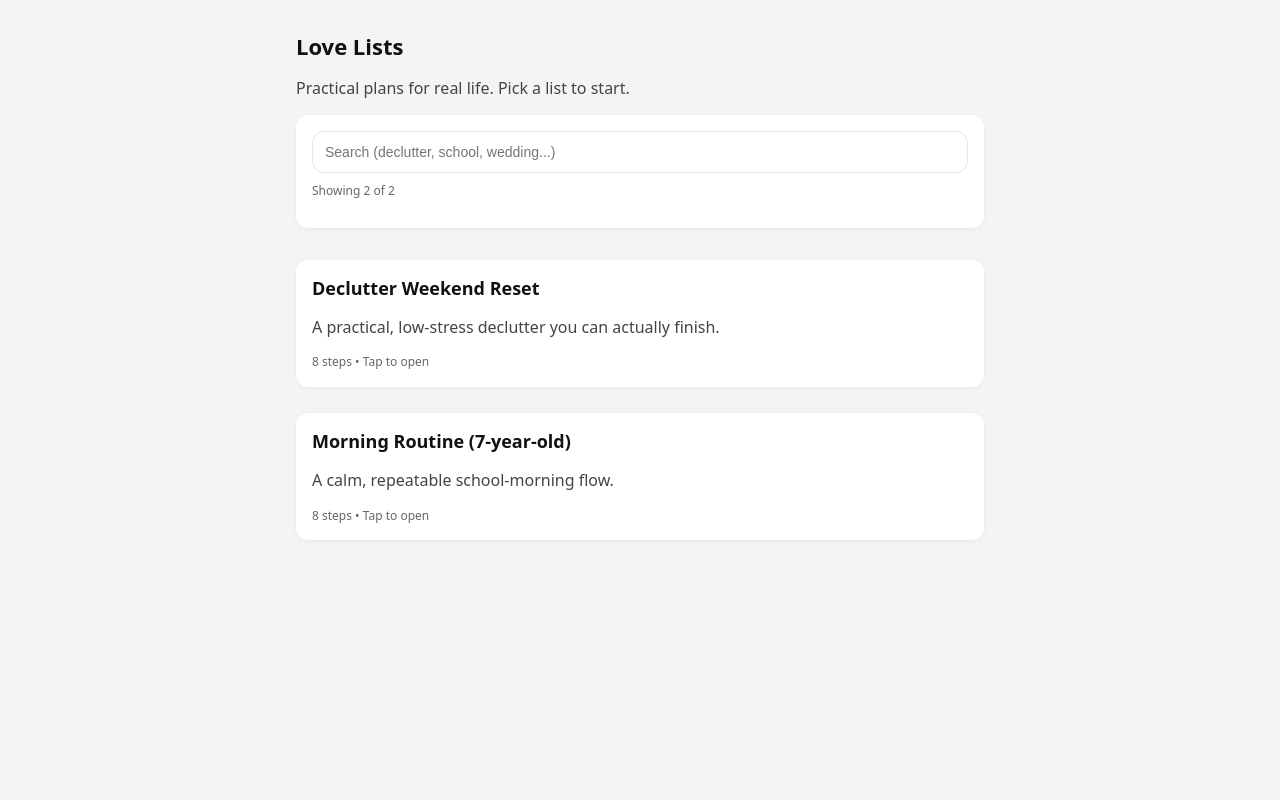
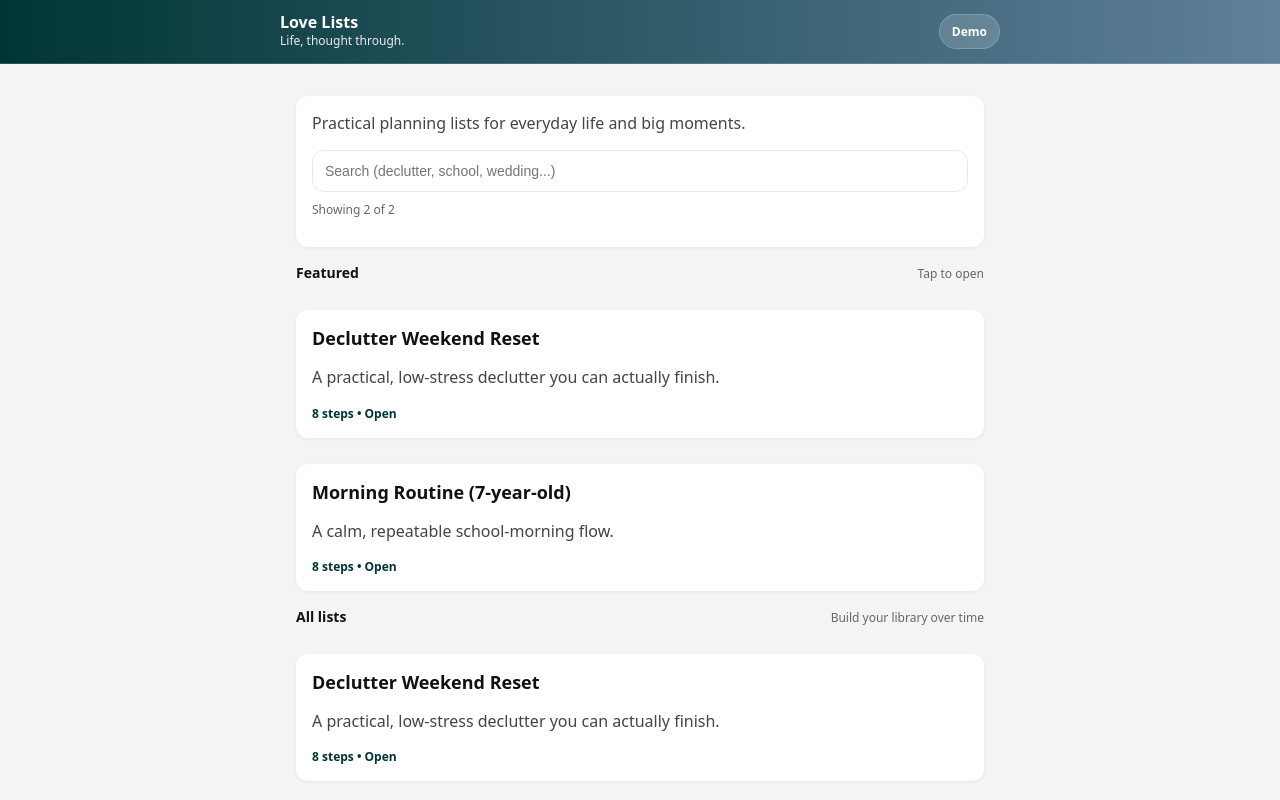
Before and after one commit to Willmacp/love-lists, a React (Vite) app: page / in a window 1280 px wide. Shown: the top 800 px of the page. Built offline with nearby package versions, Linux system fonts and the light colour scheme.

Commit message:
Update App.tsx

```diff
--- a/src/App.tsx
+++ b/src/App.tsx
@@ -12,11 +12,38 @@ function storageKey(listId: string) {
   return `lovelists_progress_${listId}`;
 }
 
+function Header({
+  mode,
+  onBack,
+}: {
+  mode: "explore" | "run";
+  onBack?: () => void;
+}) {
+  return (
+    <div className="headerBar">
+      <div className="headerInner">
+        <div>
+          <div className="brandTitle">Love Lists</div>
+          <div className="brandSub">Life, thought through.</div>
+        </div>
+
+        {mode === "run" ? (
+          <button className="pill" onClick={onBack}>
+            ← Explore
+          </button>
+        ) : (
+          <div className="pill">Demo</div>
+        )}
+      </div>
+    </div>
+  );
+}
+
 export default function App() {
   const lists = templates as Template[];
 
   const [query, setQuery] = useState("");
-  const [activeId, setActiveId] = useState<string>(""); // empty = Explore view
+  const [activeId, setActiveId] = useState<string>(""); // empty = Explore
 
   const active = useMemo(
     () => lists.find((l) => l.id === activeId) ?? null,
@@ -32,10 +59,12 @@ export default function App() {
     });
   }, [query, lists]);
 
-  // checklist state for active list
+  // Featured: first 2 lists (simple for now)
+  const featured = useMemo(() => lists.slice(0, 2), [lists]);
+
+  // checklist state
   const [checked, setChecked] = useState<boolean[]>([]);
 
-  // Load progress when active changes
   useEffect(() => {
     if (!active) return;
     const raw = localStorage.getItem(storageKey(active.id));
@@ -45,13 +74,12 @@ export default function App() {
         setChecked(active.steps.map((_, i) => Boolean(parsed[i])));
         return;
       } catch {
-        // fallthrough
+        // ignore
       }
     }
     setChecked(active.steps.map(() => false));
   }, [active?.id]);
 
-  // Save progress
   useEffect(() => {
     if (!active) return;
     localStorage.setItem(storageKey(active.id), JSON.stringify(checked));
@@ -70,14 +98,16 @@ export default function App() {
     setChecked(active.steps.map(() => false));
   }
 
-  // ---- Explore view ----
+  // ---------------- Explore ----------------
   if (!active) {
     return (
+      <>
+        <Header mode="explore" />
         <div className="container">
-        <h1>Love Lists</h1>
-        <p>Practical plans for real life. Pick a list to start.</p>
-
           <div className="card">
+            <p style={{ marginTop: 0 }}>
+              Practical planning lists for everyday life and big moments.
+            </p>
             <input
               value={query}
               onChange={(e) => setQuery(e.target.value)}
@@ -87,7 +117,7 @@ export default function App() {
                 padding: "12px 12px",
                 borderRadius: 12,
                 border: "1px solid #e5e7eb",
-              fontSize: 14
+                fontSize: 14,
               }}
             />
             <p style={{ marginTop: 10, fontSize: 12, color: "#666" }}>
@@ -95,7 +125,34 @@ export default function App() {
             </p>
           </div>
 
-        <div className="steps" style={{ marginTop: 16 }}>
+          <div className="sectionHead">
+            <h3>Featured</h3>
+            <div className="hint">Tap to open</div>
+          </div>
+
+          <div className="steps">
+            {featured.map((l) => (
+              <div
+                key={l.id}
+                className="card"
+                style={{ cursor: "pointer" }}
+                onClick={() => setActiveId(l.id)}
+                role="button"
+                tabIndex={0}
+              >
+                <h2 style={{ marginTop: 0 }}>{l.title}</h2>
+                <p>{l.description}</p>
+                <div className="cardAction">{l.steps.length} steps • Open</div>
+              </div>
+            ))}
+          </div>
+
+          <div className="sectionHead">
+            <h3>All lists</h3>
+            <div className="hint">Build your library over time</div>
+          </div>
+
+          <div className="steps">
             {filtered.map((l) => (
               <div
                 key={l.id}
@@ -107,34 +164,25 @@ export default function App() {
               >
                 <h2 style={{ marginTop: 0 }}>{l.title}</h2>
                 <p>{l.description}</p>
-              <p style={{ fontSize: 12, color: "#666", marginBottom: 0 }}>
-                {l.steps.length} steps • Tap to open
-              </p>
+                <div className="cardAction">{l.steps.length} steps • Open</div>
               </div>
             ))}
           </div>
         </div>
+      </>
     );
   }
 
-  // ---- Runner view ----
+  // ---------------- Runner ----------------
   const done = checked.filter(Boolean).length;
   const total = active.steps.length;
   const pct = total ? Math.round((done / total) * 100) : 0;
 
   return (
+    <>
+      <Header mode="run" onBack={() => setActiveId("")} />
       <div className="container">
-      <div style={{ display: "flex", alignItems: "center", gap: 10 }}>
-        <button
-          onClick={() => setActiveId("")}
-          style={{ background: "#5f809b" }}
-        >
-          ← Explore
-        </button>
-        <div style={{ fontWeight: 800 }}>Love Lists</div>
-      </div>
-
-      <div className="card" style={{ marginTop: 14 }}>
+        <div className="card">
           <h2 style={{ marginTop: 0 }}>{active.title}</h2>
           <p>{active.description}</p>
 
@@ -181,5 +229,6 @@ export default function App() {
           </p>
         </div>
       </div>
+    </>
   );
 }
```
Lines whose indentation alone changed are shown as unchanged.
